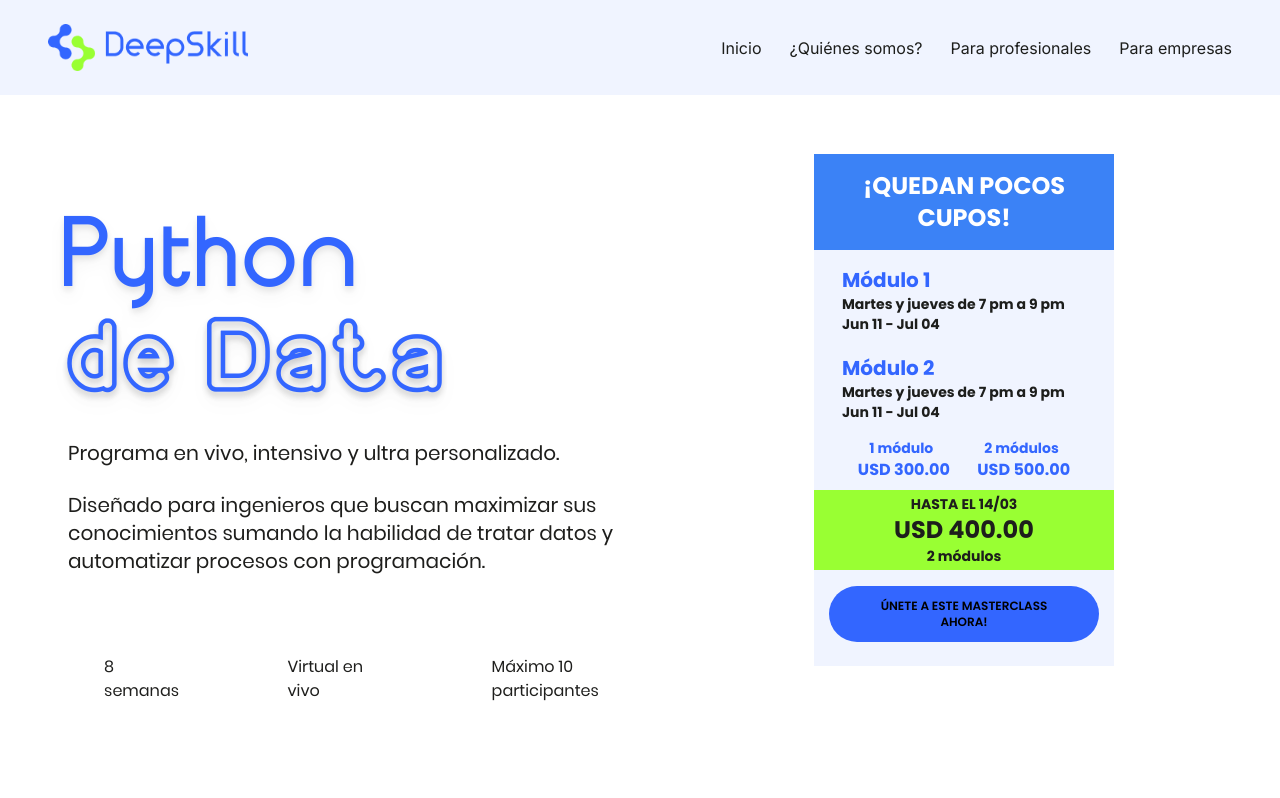
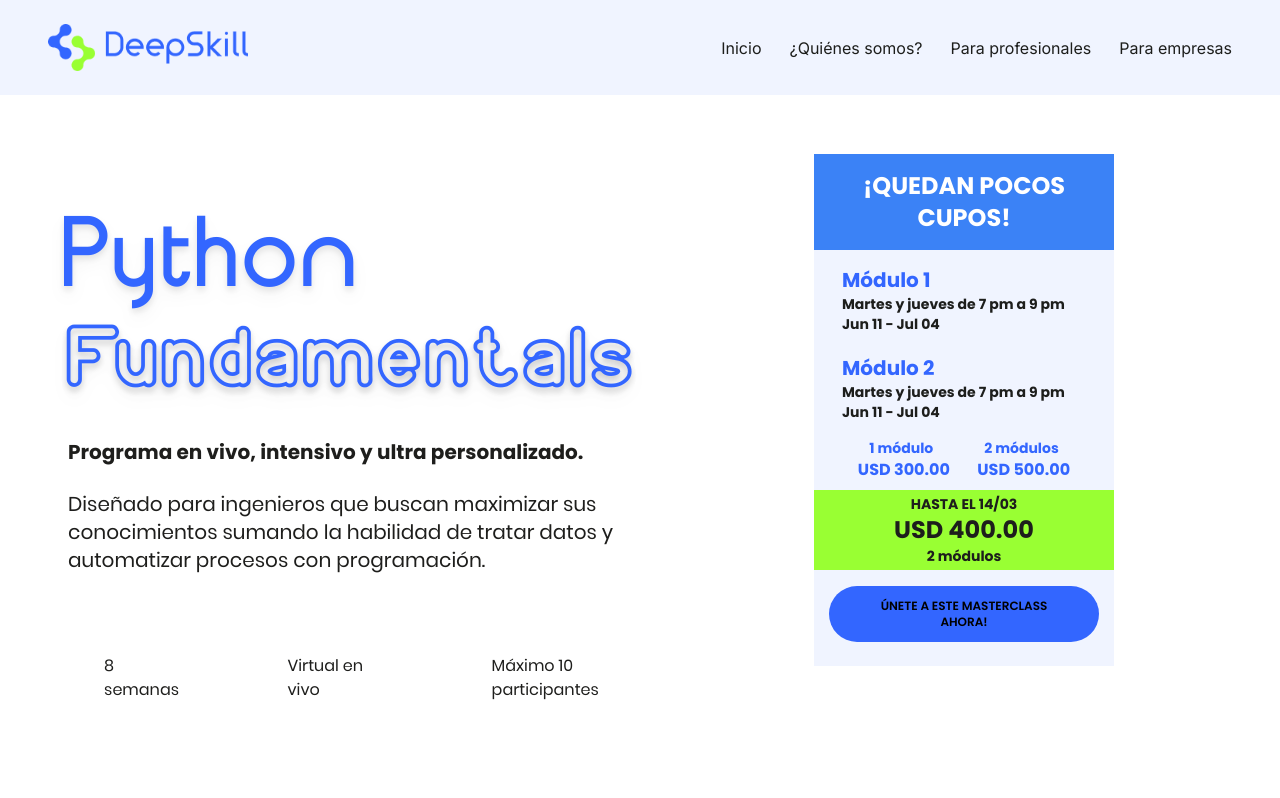
Before and after one commit to deep-skill/deepskill-academy-web, a Next.js app in the folder masterclass/: page /python-for-engineers in a window 1280 px wide. Shown: the top 798 px of the page. Built offline with nearby package versions, Linux system fonts and the light colour scheme.

Commit message:
course name change

```diff
--- a/masterclass/src/components/Body.js
+++ b/masterclass/src/components/Body.js
@@ -29,7 +29,7 @@ export const Body = () => {
                 <div className="w-full md:w-1/2 mt-12 text-center md:text-left">
                     <h1 className="text-customBlue font-timeburnerbold text-5xl mt-14 drop-shadow-lg md:text-8xl ">
                         Aquí empieza <br />
-                        <span className="text-40px font-fuentetitulo md:text-62px">tu futuro tech</span>
+                        <span className="text-40px font-fuentetitulo md:text-7xl leading-tight drop-shadow-lg">tu futuro tech</span>
                     </h1>
                     <p className="text-colorText mt-8 px-6 pl-1 text-2xl font-poppinsregular leading-normal lg:text-3xl sm:text-2xl">
                         Conecta junto a nuestros expertos con el mundo tecnológico de hoy.
--- a/masterclass/src/components/BodyPythonEngineers.js
+++ b/masterclass/src/components/BodyPythonEngineers.js
@@ -31,9 +31,9 @@ export const Body = () => {
                 <div className="w-full md:w-1/2 mt-20 text-center md:text-left">
                     <h1 className="text-customBlue font-timeburnerbold text-5xl mt-14 leading-tight drop-shadow-lg md:text-8xl">
                         Python<br />
-                        <span className="text-40px md:text-8xl font-fuentetitulo leading-tight drop-shadow-lg">de Data</span>
+                        <span className="text-40px md:text-80px font-fuentetitulo leading-tight drop-shadow-lg">Fundamentals</span>
                     </h1>
-                    <p className="text-colorText mt-8 px-3 pl-1 text-xl font-poppinsregular leading-normal md:text-xl sm:text-2xl">
+                    <p className="text-colorText mt-8 px-3 pl-1 text-xl font-poppinsbold leading-normal md:text-xl sm:text-2xl">
                         Programa en vivo, intensivo y ultra personalizado.
                     </p>
                     <p className="text-colorText mt-6 px-3 pl-1 text-xl font-poppinsregular leading-normal md:text-xl sm:text-2xl">
--- a/masterclass/src/components/CourseCard.js
+++ b/masterclass/src/components/CourseCard.js
@@ -7,21 +7,21 @@ import 'react-responsive-carousel/lib/styles/carousel.min.css';
 const CourseCard = () => {
     const courses = [
         {
-            title: 'PYTHON FOR ENGINEERS',
+            title: 'PYTHON FUNDAMENTALS',
             description: 'Programa en vivo, intensivo y ultra personalizado. Diseñado para ingenieros que buscan maximizar sus conocimientos sumando la habilidad de tratar datos y automatizar procesos con programación.',
             date: '00/00/0000',
             imageSrc: '/images/image-course.jpg',
             link: '/python-for-engineers'
         },
         {
-            title: 'BOOTCAMP PYTHON',
+            title: 'PYTHON & SQL FOR DATA PROJECTS',
             description: 'Programa en vivo, intensivo y ultra personalizado. Diseñado para ingenieros que buscan maximizar sus conocimientos sumando la habilidad de tratar datos y automatizar procesos con programación.',
             date: '00/00/0000',
             imageSrc: '/images/image-course.jpg',
             link: '/courses/bootcamp-python'
         },
         {
-            title: 'MASTERCLASS ALGORITHMS',
+            title: 'ALGORITHMS & DATA STRUCTURES',
             description: 'Programa en vivo, intensivo y ultra personalizado. Diseñado para ingenieros que buscan maximizar sus conocimientos sumando la habilidad de tratar datos y automatizar procesos con programación.',
             date: '00/00/0000',
             imageSrc: '/images/image-course.jpg',
```
